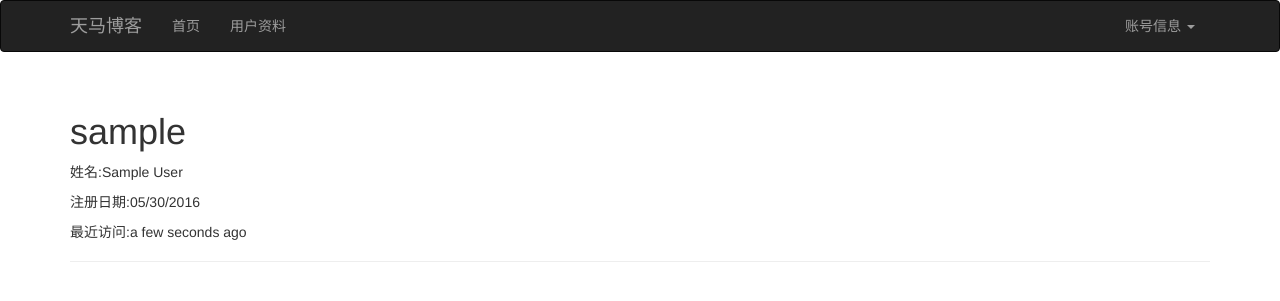
After one commit to tianmaxingkonggrant/tianmaflaskblog, a Flask app: a page that uses app/templates/base.html in a window 1280 px wide. The commit adds this page. Shown: the top 301 px of the page. Run offline with Flask 2, Linux system fonts and the light colour scheme; the visitor is signed in with stand-in values (Sample User, id 1); data comes from the database, SQL or seed files in the repository; data that the repository does not hold is empty; some libraries are stand-ins or nearby versions.

Commit message:
userprofile

```diff
--- a/app/auth/views.py
+++ b/app/auth/views.py
@@ -11,9 +11,10 @@ from ..email import send_email
 
 @auth.before_app_request
 def before_request():
-	if current_user.is_authenticated and not current_user.confirmed and\
-		request.endpoint[:5] != 'auth.':
-		return redirect(url_for('auth.unconfirmed'))
+	if current_user.is_authenticated:
+		current_user.ping()
+		if not current_user.confirmed and request.endpoint[:5] != 'auth.':
+			return redirect(url_for('auth.unconfirmed'))
 
 
 @auth.route('/unconfirmed')
--- a/app/main/views.py
+++ b/app/main/views.py
@@ -1,5 +1,5 @@
 # coding=utf-8
-from flask import render_template,session,redirect,url_for,current_app
+from flask import render_template,session,redirect,url_for,current_app,abort
 from . import main
 from datetime import datetime
 from .forms import NameForm
@@ -27,3 +27,11 @@ def index():
 	return render_template('index.html',form=form,name=session.get('name'),
 						   known=session.get('known',False),
 						   current_time=datetime.utcnow())
+
+
+@main.route('/user/<username>')
+def user(username):
+	user = User.query.filter_by(username=username).first()
+	if user is None:
+		return False
+	return render_template('user.html', user=user)
--- a/app/models.py
+++ b/app/models.py
@@ -62,6 +62,11 @@ class User(UserMixin, db.Model):
 	password_hash = db.Column(db.String(128))
 	role_id = db.Column(db.Integer,db.ForeignKey('roles.id'))
 	confirmed = db.Column(db.Boolean,default=False)
+	name = db.Column(db.String(64))
+	location = db.Column(db.String(64))
+	about_me = db.Column(db.Text())
+	member_since = db.Column(db.DateTime(), default=datetime.utcnow)
+	last_seen = db.Column(db.DateTime(), default=datetime.utcnow)
 
 
 	def __init__(self,**kwargs):
@@ -144,6 +149,9 @@ class User(UserMixin, db.Model):
 		db.session.add(self)
 		return True
 
+	def ping(self):
+		self.last_seen = datetime.utcnow()
+		db.session.add(self)
 
 	def __repr__(self):
 		return '<User %r>' % self.username
--- a/app/templates/base.html
+++ b/app/templates/base.html
@@ -23,6 +23,9 @@
         <div class="navbar-collapse collapse">
             <ul class="nav navbar-nav">
                 <li><a href="{{ url_for('main.index') }}">首页</a></li>
+                {% if current_user.is_authenticated %}
+                <li><a href="{{url_for('main.user',username=current_user.
+                username)}}">用户资料</a></li>{% endif %}
             </ul>
             <ul class="nav navbar-nav navbar-right">
                 {% if current_user.is_authenticated %}
@@ -59,4 +62,5 @@
 {% block scripts %}
 {{ super() }}
 {{ moment.include_moment() }}
+{{moment.lang('zh-cn')}}
 {% endblock %}
--- /dev/null
+++ b/app/templates/user.html
@@ -0,0 +1,17 @@
+{% extends 'base.html' %}
+{% block page_content %}
+<div class="page-header">
+    <h1>{{user.username}}</h1>
+    <p>{% if user.name %}姓名:{{user.name}}{% endif %}</p>
+    <p>{% if user.location %} 地址：<a href="http://api.map.baidu.com/geocoder?
+                address={{ user.location }}&output=html">
+                    {{ user.location }}</a><br>{% endif %}</p>
+    {% if current_user.is_administrator() %}
+    <p><a href="mailto:{{user.email}}">{{user.email}}</a></p>{% endif %}
+    {% if current_user.about_me %}
+    <P>关于我:{{user.about_me}}</P>{% endif %}
+    <p>注册日期:{{moment(user.member_since).format('L')}}</p>
+    <p>最近访问:{{moment(user.last_seen).fromNow()}}</p>
+</div>
+
+{% endblock %}
```
